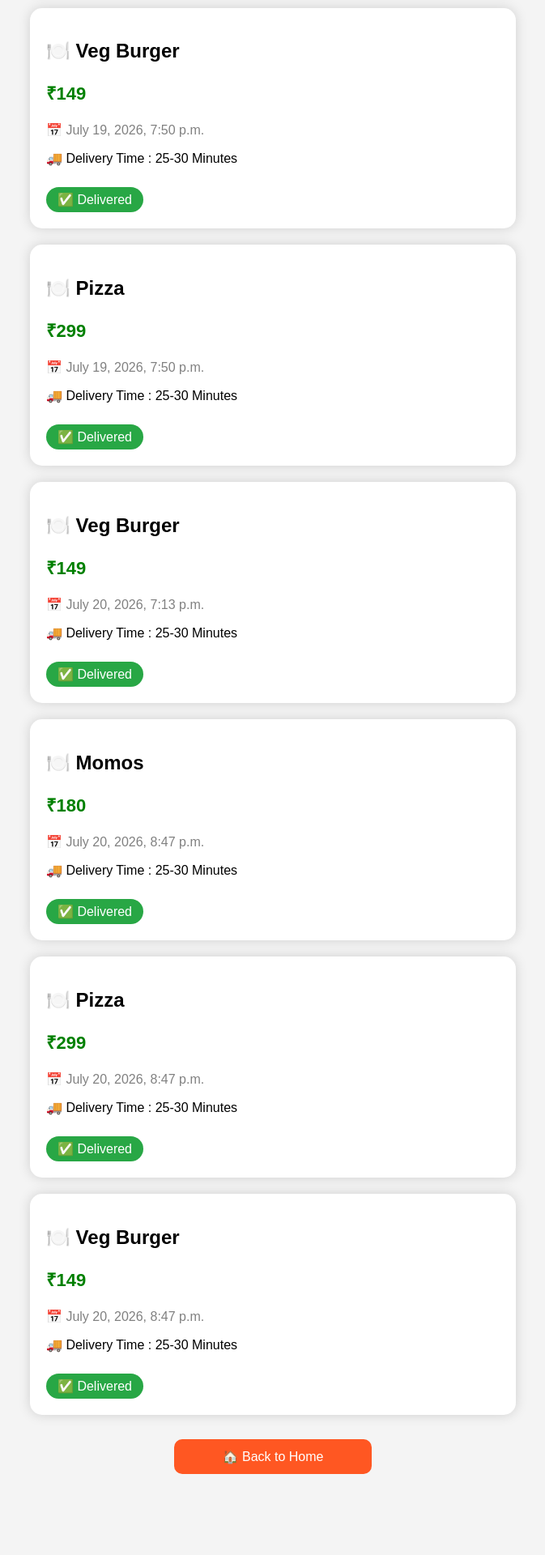
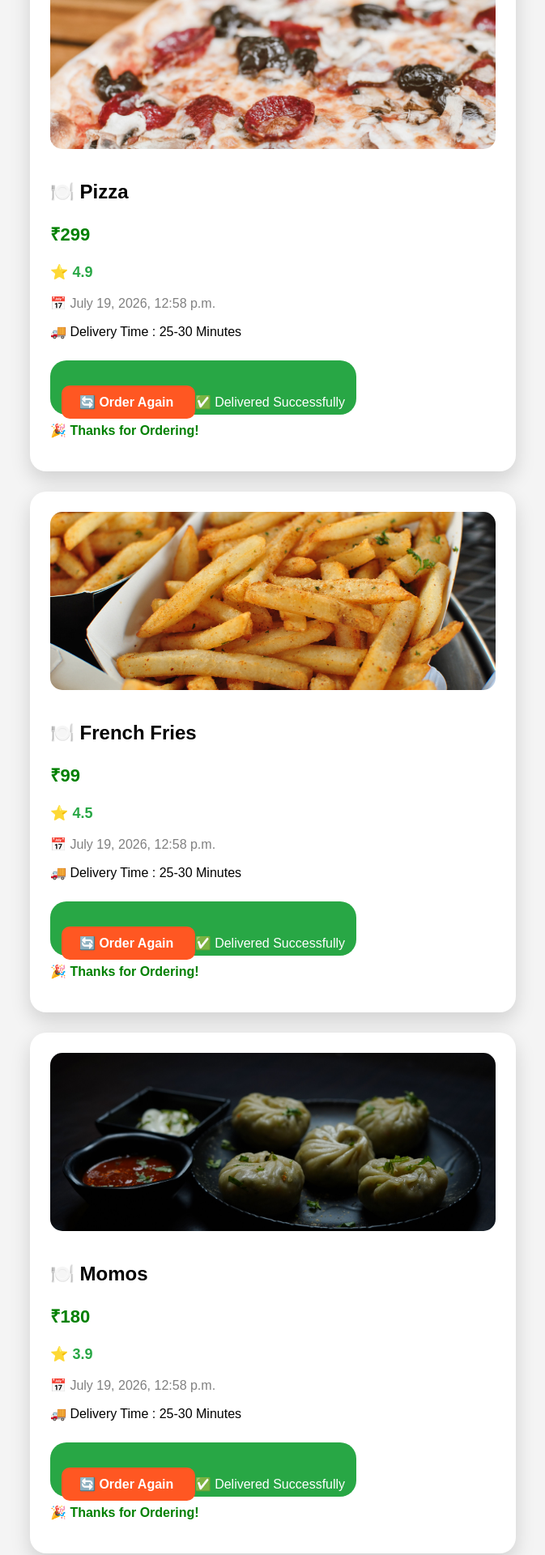
Before and after one commit to piyushtripathi2303-iii/fooddelivery, a Django app: template accounts/templates/accounts/orders.html in a window 1280 px wide. Shown: the part 4200-6120 px from the top of the page at 81% size, without its empty margins (303-976 px from the left). Before the commit the page ends 6020 px from the top, so only its background shows below. Run offline with Django 5.2, Linux system fonts and the light colour scheme; the template is opened without the code that fills it: values that come from a table or form of the project are taken from there, others are empty; data comes from the database, SQL or seed files in the repository.

Commit message:
Update orders.html

```diff
--- a/accounts/templates/accounts/orders.html
+++ b/accounts/templates/accounts/orders.html
@@ -13,6 +13,8 @@ body{
 h1{
     text-align:center;
     color:#ff5722;
+    font-size:40px;
+    margin-bottom:30px ;
 }
 
 .box{
@@ -22,10 +24,14 @@ h1{
 
 .order-card{
     background:white;
-    padding:20px;
-    border-radius:15px;
-    box-shadow:0 0 15px rgba(0,0,0,.15);
-    margin-bottom:20px;
+    padding:25px;
+    border-radius:20px;
+    box-shadow:0 10px 25px rgba(0,0,0,.15);
+    margin-bottom:25px;
+    transition:.3s ;
+}
+.order-card:hover{
+    transform:translateY(-8px) ;
 }
 
 .price{
@@ -49,14 +55,20 @@ h1{
 
 .home{
     display:block;
-    width:220px;
-    margin:30px auto;
+    width:240px;
+    margin:35px auto;
     text-align:center;
-    background:#ff5722;
+    background:#28a745;
     color:white;
-    padding:12px;
+    padding:15px;
     text-decoration:none;
-    border-radius:10px;
+    border-radius:12px;
+    font-weight: bold;
+    transition: .3s;
+
+}
+.home:hover{
+    background: #1f8a38;
 }
 </style>
 
@@ -73,16 +85,55 @@ h1{
 {% for order in orders %}
 
 <div class="order-card">
+    {% if order.food.image %}
+<img src="{{ order.food.image.url }}"
+style="
+width:100%;
+height:220px;
+object-fit:cover;
+border-radius:15px;
+margin-bottom:15px;">
+{% endif %}
 
 <h2>🍽️ {{ order.food.name }}</h2>
 
 <p class="price">₹{{ order.food.price }}</p>
+<p style="
+color:#28a745;
+font-weight:bold;
+font-size:18px;
+">
+
+⭐ {{ order.food.rating }}
+
+</p>
 
 <p class="date">📅 {{ order.order_date }}</p>
 
 <p>🚚 Delivery Time : 25-30 Minutes</p>
 
-<span class="status">✅ Delivered</span>
+<span class="status">
+    <br><br>
+
+<a href="/add-to-cart/{{ order.food.id }}"
+style="
+background:#ff5722;
+color:white;
+padding:12px 22px;
+border-radius:10px;
+text-decoration:none;
+font-weight:bold;
+">
+
+🔄 Order Again
+
+</a>
+✅ Delivered Successfully
+</span>
+
+<p style="margin-top:10px;color:green;font-weight:bold;">
+🎉 Thanks for Ordering!
+</p>
 
 </div>
 
```
